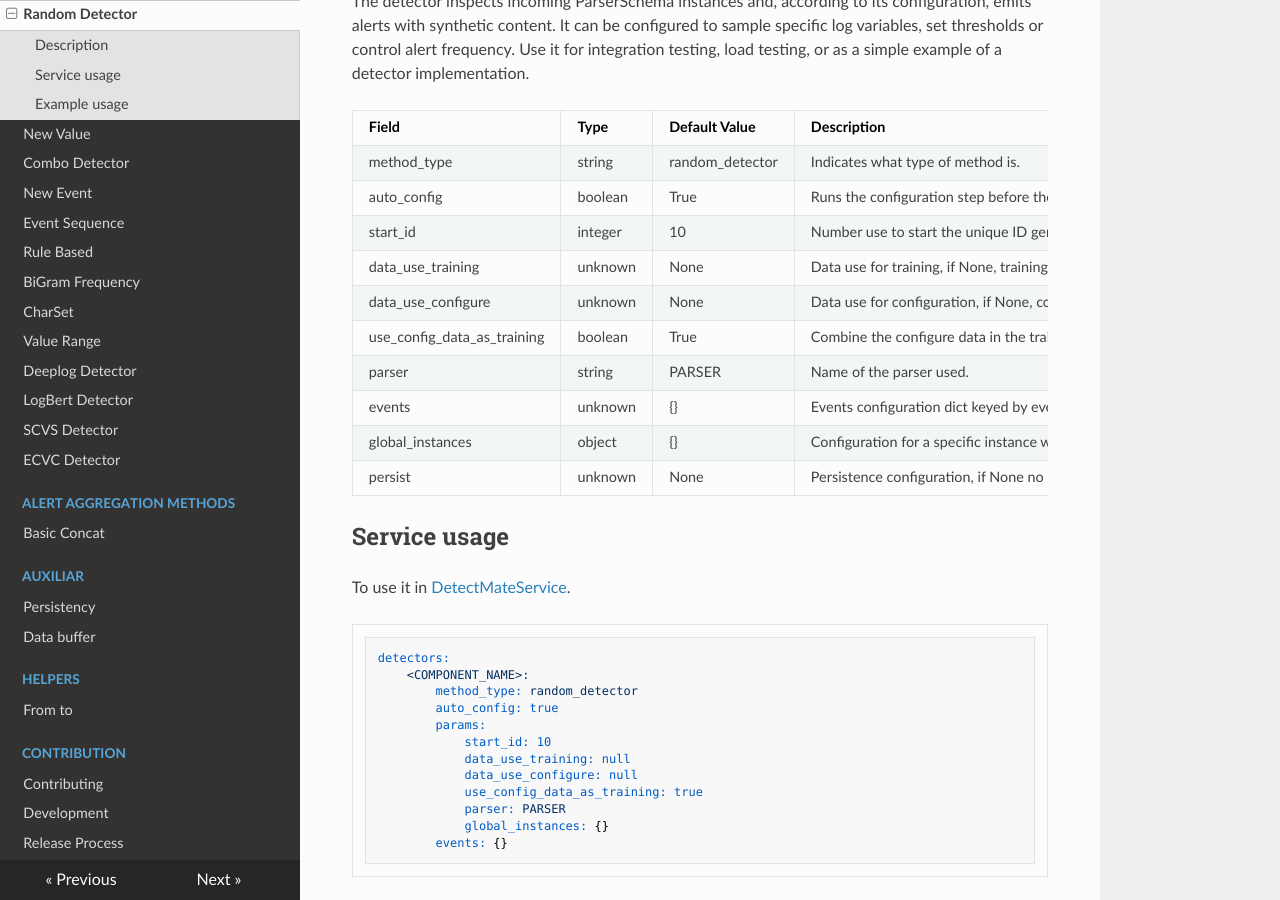
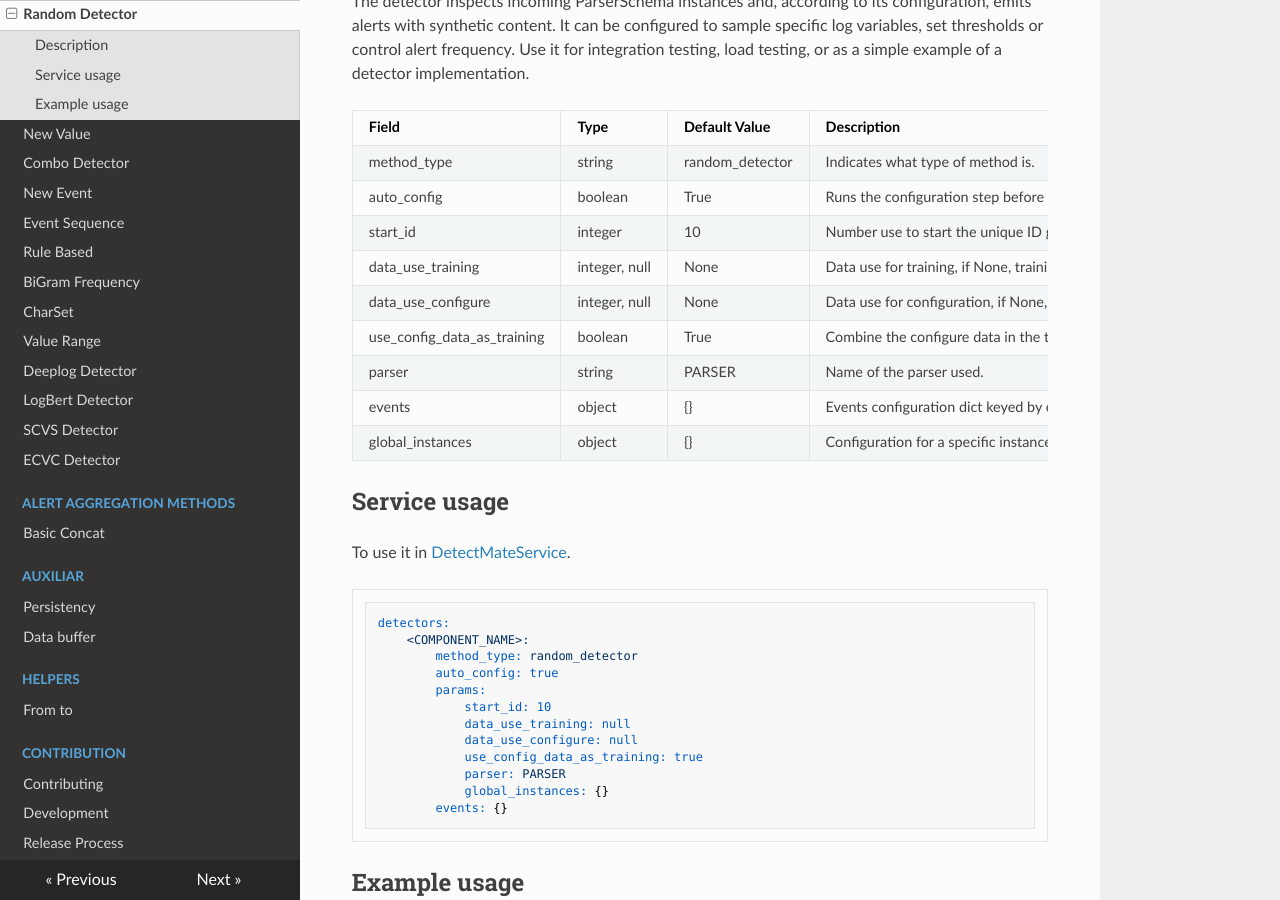
Before and after one commit to ait-detectmate/DetectMateLibrary, an MkDocs documentation site: the page built from docs/detectors/random_detector.md, in a window 1280 px wide and 900 px high, scrolled down 428 px. Built offline with MkDocs 1.6.1, drawn with Linux system fonts in a browser that asks for light colours; nearby versions of some CDN libraries.

Commit message:
correction of config types dpc

```diff
--- a/docs/detectors/random_detector.md
+++ b/docs/detectors/random_detector.md
@@ -17,13 +17,12 @@ The detector inspects incoming ParserSchema instances and, according to its conf
 |method_type|string|random_detector|Indicates what type of method is.|
 |auto_config|boolean|True|Runs the configuration step before the training process.|
 |start_id|integer|10|Number use to start the unique ID generator.|
-|data_use_training|unknown|None|Data use for training, if None, training is not done.|
-|data_use_configure|unknown|None|Data use for configuration, if None, configuration is not done.|
+|data_use_training|integer, null|None|Data use for training, if None, training is not done.|
+|data_use_configure|integer, null|None|Data use for configuration, if None, configuration is not done.|
 |use_config_data_as_training|boolean|True|Combine the configure data in the training process if True.|
 |parser|string|PARSER|Name of the parser used.|
-|events|unknown|{}|Events configuration dict keyed by event_id.|
+|events|object|{}|Events configuration dict keyed by event_id.|
 |global_instances|object|{}|Configuration for a specific instance within an event.|
-|persist|unknown|None|Persistence configuration, if None no persistency is use.|
 <!-- End arguments -->
 
 ## Service usage
```
Also changed, not shown: 3 other files.
